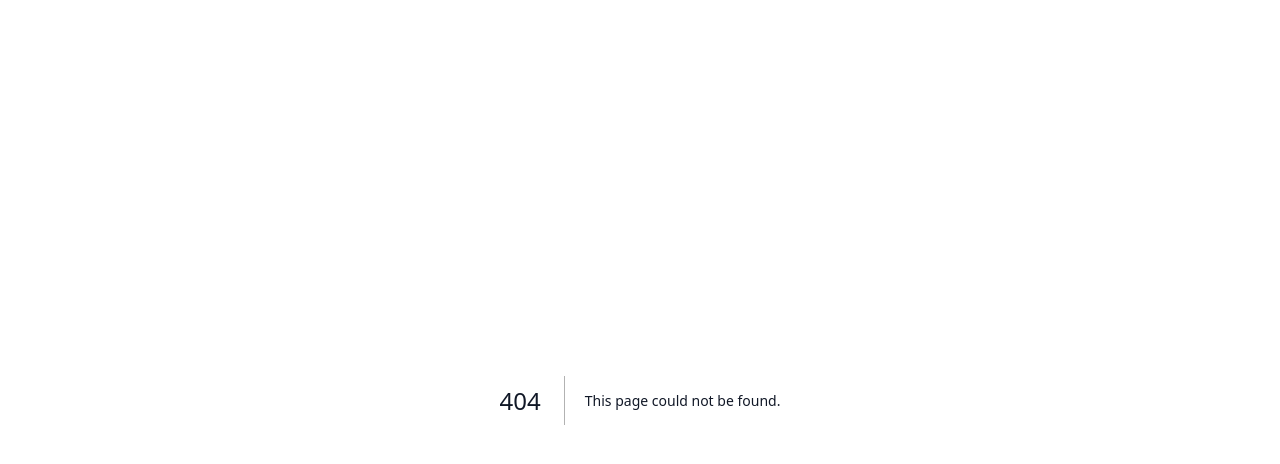
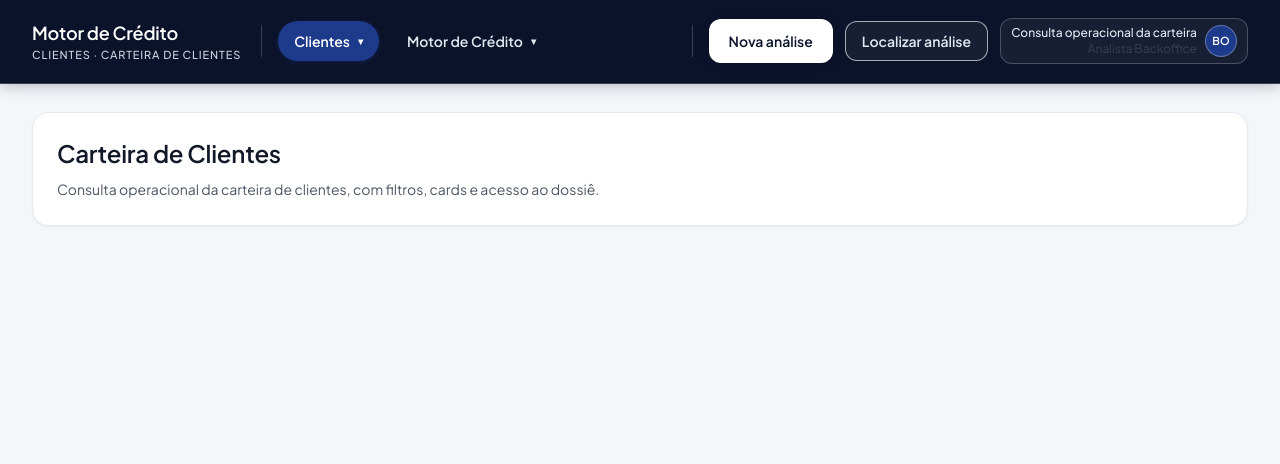
Before and after one commit to bnogueiramendess-bot/motor-credito, a Next.js app in the folder frontend/: page /clientes/carteira in a window 1280 px wide. Before the commit this address had no page. Shown: the top 464 px of the page. Built offline with nearby package versions, Linux system fonts and the light colour scheme.

Commit message:
Refinamento no frontend

```diff
--- /dev/null
+++ b/frontend/src/app/(app)/clientes/carteira/page.tsx
@@ -0,0 +1,10 @@
+export default function ClientesCarteiraPage() {
+  return (
+    <section className="rounded-2xl border border-[#e5e9f2] bg-white p-6 shadow-sm">
+      <h1 className="text-2xl font-semibold tracking-[-0.01em] text-[#111827]">Carteira de Clientes</h1>
+      <p className="mt-2 max-w-3xl text-sm leading-6 text-[#4b5563]">
+        Consulta operacional da carteira de clientes, com filtros, cards e acesso ao dossiê.
+      </p>
+    </section>
+  );
+}
--- /dev/null
+++ b/frontend/src/app/(app)/clientes/dashboard/page.tsx
@@ -0,0 +1,5 @@
+import { DashboardPageView } from "@/features/dashboard/components/dashboard-page-view";
+
+export default function ClientesDashboardPage() {
+  return <DashboardPageView context="clientes" />;
+}
--- a/frontend/src/app/(app)/dashboard/page.tsx
+++ b/frontend/src/app/(app)/dashboard/page.tsx
@@ -1,5 +1,5 @@
-import { DashboardPageView } from "@/features/dashboard/components/dashboard-page-view";
+import { redirect } from "next/navigation";
 
 export default function DashboardPage() {
-  return <DashboardPageView />;
+  redirect("/motor-credito/dashboard");
 }
--- /dev/null
+++ b/frontend/src/app/(app)/motor-credito/dashboard/page.tsx
@@ -0,0 +1,5 @@
+import { DashboardPageView } from "@/features/dashboard/components/dashboard-page-view";
+
+export default function MotorCreditoDashboardPage() {
+  return <DashboardPageView context="motor-credito" />;
+}
--- /dev/null
+++ b/frontend/src/app/(app)/motor-credito/regras/page.tsx
@@ -0,0 +1,5 @@
+import { CreditRulesPageView } from "@/features/credit-rules/components/credit-rules-page-view";
+
+export default function MotorCreditoRegrasPage() {
+  return <CreditRulesPageView />;
+}
--- a/frontend/src/app/(app)/regras/page.tsx
+++ b/frontend/src/app/(app)/regras/page.tsx
@@ -1,5 +1,5 @@
-import { CreditRulesPageView } from "@/features/credit-rules/components/credit-rules-page-view";
+import { redirect } from "next/navigation";
 
 export default function RegrasPage() {
-  return <CreditRulesPageView />;
+  redirect("/motor-credito/regras");
 }
--- a/frontend/src/features/dashboard/components/dashboard-page-view.tsx
+++ b/frontend/src/features/dashboard/components/dashboard-page-view.tsx
@@ -100,7 +100,11 @@ const statusFilters: Array<{ value: StatusFilter; label: string }> = [
   { value: "completed", label: "Concluídas" }
 ];
 
-export function DashboardPageView() {
+type DashboardPageViewProps = {
+  context?: "clientes" | "motor-credito";
+};
+
+export function DashboardPageView(_: DashboardPageViewProps) {
   const [search, setSearch] = useState("");
   const [statusFilter, setStatusFilter] = useState<StatusFilter>("all");
   const normalizedSearch = search.trim().toLowerCase();
--- a/frontend/src/shared/components/layout/app-topbar.tsx
+++ b/frontend/src/shared/components/layout/app-topbar.tsx
@@ -1,7 +1,7 @@
 "use client";
 
 import Link from "next/link";
-import { useMemo } from "react";
+import { useMemo, useState } from "react";
 import { usePathname } from "next/navigation";
 
 import { cn } from "@/shared/lib/utils";
@@ -11,31 +11,63 @@ type NavItem = {
   label: string;
 };
 
-const navItems: NavItem[] = [
-  { href: "/dashboard", label: "Dashboard" },
-  { href: "/regras", label: "Regras" },
-  { href: "/relatorios", label: "Relatórios" }
+type NavGroup = {
+  id: string;
+  label: string;
+  activePrefix: string;
+  items: NavItem[];
+};
+
+const navGroups: NavGroup[] = [
+  {
+    id: "clientes",
+    label: "Clientes",
+    activePrefix: "/clientes",
+    items: [
+      { href: "/clientes/dashboard", label: "Dashboard" },
+      { href: "/clientes/carteira", label: "Carteira de Clientes" }
+    ]
+  },
+  {
+    id: "motor-credito",
+    label: "Motor de Crédito",
+    activePrefix: "/motor-credito",
+    items: [
+      { href: "/motor-credito/dashboard", label: "Dashboard" },
+      { href: "/motor-credito/regras", label: "Regras" }
+    ]
+  }
 ];
 
 function isActivePath(pathname: string, href: string) {
-  if (href === "/dashboard") {
-    return pathname.startsWith("/dashboard");
-  }
-
   return pathname === href || pathname.startsWith(`${href}/`);
 }
 
 function resolveTopbarMeta(pathname: string): { title: string; subtitle: string } {
-  if (pathname.startsWith("/dashboard")) {
+  if (pathname.startsWith("/clientes/dashboard")) {
     return {
-      title: "Dashboard",
+      title: "Clientes · Dashboard",
+      subtitle: "Visão de clientes"
+    };
+  }
+
+  if (pathname.startsWith("/clientes/carteira")) {
+    return {
+      title: "Clientes · Carteira de Clientes",
+      subtitle: "Consulta operacional da carteira"
+    };
+  }
+
+  if (pathname.startsWith("/motor-credito/dashboard") || pathname.startsWith("/dashboard")) {
+    return {
+      title: "Motor de Crédito · Dashboard",
       subtitle: "Visão executiva"
     };
   }
 
-  if (pathname.startsWith("/regras")) {
+  if (pathname.startsWith("/motor-credito/regras") || pathname.startsWith("/regras")) {
     return {
-      title: "Regras",
+      title: "Motor de Crédito · Regras",
       subtitle: "Políticas e critérios"
     };
   }
@@ -77,10 +109,17 @@ function resolveTopbarMeta(pathname: string): { title: string; subtitle: string
 export function AppTopbar() {
   const pathname = usePathname();
   const meta = useMemo(() => resolveTopbarMeta(pathname), [pathname]);
+  const [openGroupId, setOpenGroupId] = useState<string | null>(null);
+  const openGroup = navGroups.find((group) => group.id === openGroupId) ?? null;
+
+  function toggleGroup(groupId: string) {
+    setOpenGroupId((current) => (current === groupId ? null : groupId));
+  }
 
   return (
     <header className="sticky top-0 z-30 border-b border-[#334155] bg-[#0B132B] shadow-[0_3px_14px_rgba(2,6,23,0.22)]">
-      <div className="mx-auto flex h-[82px] w-full max-w-[1520px] items-center gap-4 px-4 sm:px-6 lg:px-8">
+      <div className="mx-auto w-full max-w-[1520px] px-4 sm:px-6 lg:px-8">
+        <div className="flex h-[82px] items-center gap-4">
           <div className="min-w-0 shrink-0 pr-1">
             <p className="truncate text-lg font-semibold tracking-[-0.01em] text-[#FFFFFF]">Motor de Crédito</p>
             <p className="truncate text-[11px] font-medium uppercase tracking-[0.08em] text-[#CBD5E1]">{meta.title}</p>
@@ -88,22 +127,31 @@ export function AppTopbar() {
 
           <div className="hidden h-8 w-px bg-[#334155] lg:block" aria-hidden="true" />
 
-        <nav aria-label="Navegação principal" className="hidden min-w-0 flex-1 items-center gap-2 lg:flex">
-          {navItems.map((item) => {
-            const active = isActivePath(pathname, item.href);
+          <nav aria-label="Navegação principal" className="hidden min-w-0 flex-1 items-center gap-3 lg:flex">
+            {navGroups.map((group) => {
+              const menuId = `topbar-submenu-${group.id}`;
+              const isOpen = openGroupId === group.id;
+              const groupActive = pathname.startsWith(group.activePrefix);
+
               return (
-              <Link
-                key={item.href}
-                href={item.href}
+                <button
+                  key={group.id}
+                  type="button"
+                  aria-expanded={isOpen}
+                  aria-controls={menuId}
+                  onClick={() => toggleGroup(group.id)}
                   className={cn(
-                  "inline-flex h-9 items-center rounded-full px-4 text-sm font-medium transition-all focus-visible:outline-none focus-visible:ring-2 focus-visible:ring-[#93C5FD] focus-visible:ring-offset-2 focus-visible:ring-offset-[#0B132B]",
-                  active
+                    "inline-flex h-10 items-center gap-2 rounded-full px-4 text-sm font-semibold transition-all focus-visible:outline-none focus-visible:ring-2 focus-visible:ring-[#93C5FD] focus-visible:ring-offset-2 focus-visible:ring-offset-[#0B132B]",
+                    groupActive
                       ? "bg-[#1E3A8A] text-white shadow-[0_1px_4px_rgba(30,58,138,0.36)]"
                       : "text-[#E2E8F0] hover:bg-[#334155] hover:text-white"
                   )}
                 >
-                {item.label}
-              </Link>
+                  {group.label}
+                  <span className={cn("text-[10px] transition-transform", isOpen ? "rotate-180" : "rotate-0")} aria-hidden="true">
+                    ▾
+                  </span>
+                </button>
               );
             })}
           </nav>
@@ -135,6 +183,38 @@ export function AppTopbar() {
             <div className="flex h-9 w-9 items-center justify-center rounded-full border border-[#E2E8F0]/35 bg-[#1E3A8A] text-xs font-semibold text-white xl:hidden">BO</div>
           </div>
         </div>
+
+        <div
+          id={openGroup ? `topbar-submenu-${openGroup.id}` : undefined}
+          className={cn(
+            "hidden lg:block overflow-hidden border-t border-[#334155]/80 transition-all duration-200",
+            openGroup ? "max-h-16 opacity-100 py-2" : "max-h-0 opacity-0 py-0 border-t-transparent"
+          )}
+        >
+          {openGroup ? (
+            <nav aria-label={`Submenu ${openGroup.label}`} className="flex items-center gap-2">
+              {openGroup.items.map((item) => {
+                const active = isActivePath(pathname, item.href);
+
+                return (
+                  <Link
+                    key={item.href}
+                    href={item.href}
+                    className={cn(
+                      "inline-flex h-8 items-center rounded-md px-3 text-xs font-medium transition-all focus-visible:outline-none focus-visible:ring-2 focus-visible:ring-[#93C5FD] focus-visible:ring-offset-2 focus-visible:ring-offset-[#0B132B]",
+                      active
+                        ? "bg-[#1E3A8A]/70 text-white shadow-[inset_0_0_0_1px_rgba(147,197,253,0.25)]"
+                        : "text-[#CBD5E1] hover:bg-[#22345F] hover:text-white"
+                    )}
+                  >
+                    {item.label}
+                  </Link>
+                );
+              })}
+            </nav>
+          ) : null}
+        </div>
+      </div>
     </header>
   );
 }
```
Lines whose indentation alone changed are shown as unchanged.
